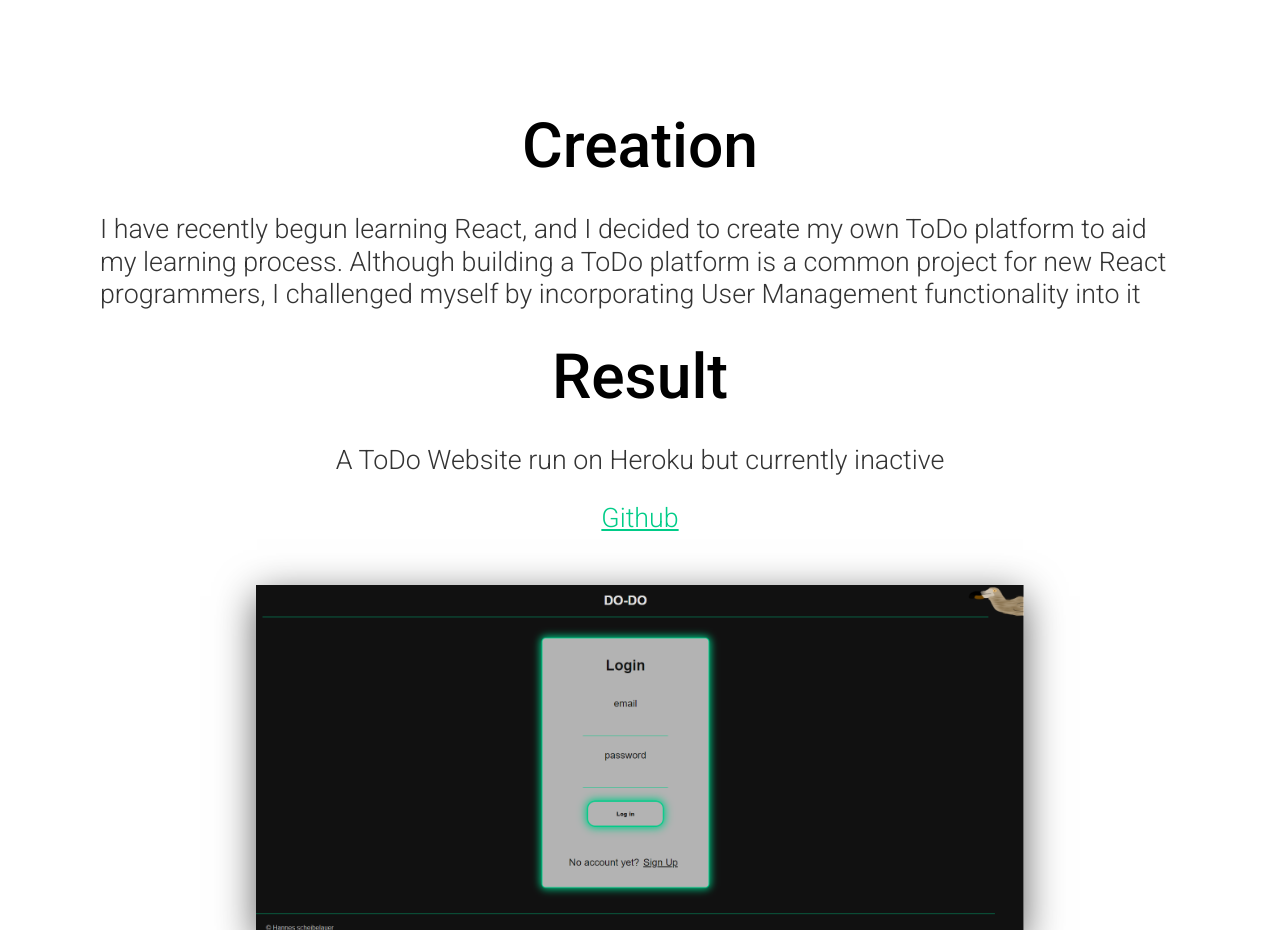
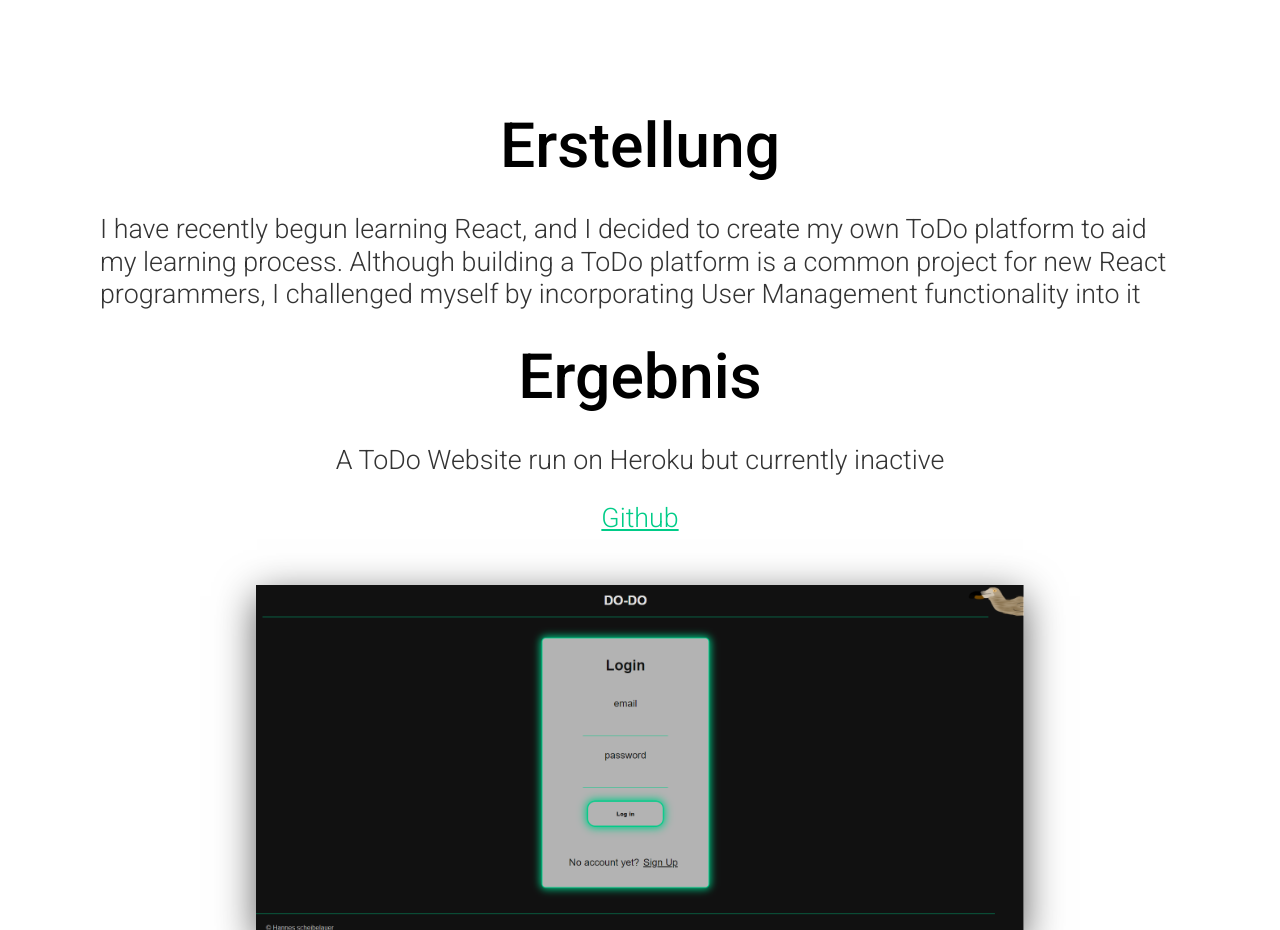
Before and after one commit to Hannes30/honspage3, a Next.js app: page /dodo in a window 1280 px wide. Shown: the part 1280-2210 px from the top of the page. Built offline with nearby package versions, Linux system fonts and the light colour scheme.

Commit message:
fix: changed language from english to german

```diff
--- a/components/description.js
+++ b/components/description.js
@@ -7,9 +7,9 @@ import Link from "next/link";
 const Description = ({ project }) => {
   return (
     <div className={styles.main}>
-      <div className={styles.heading}>Creation</div>
+      <div className={styles.heading}>Erstellung</div>
       <div> {project.emergence}</div>
-      <div className={styles.heading}>Result</div>
+      <div className={styles.heading}>Ergebnis</div>
       <div> {project.result}</div>
       <Link href={project.link} className={styles.link} target="_blank">
         {project.linkName}
```
